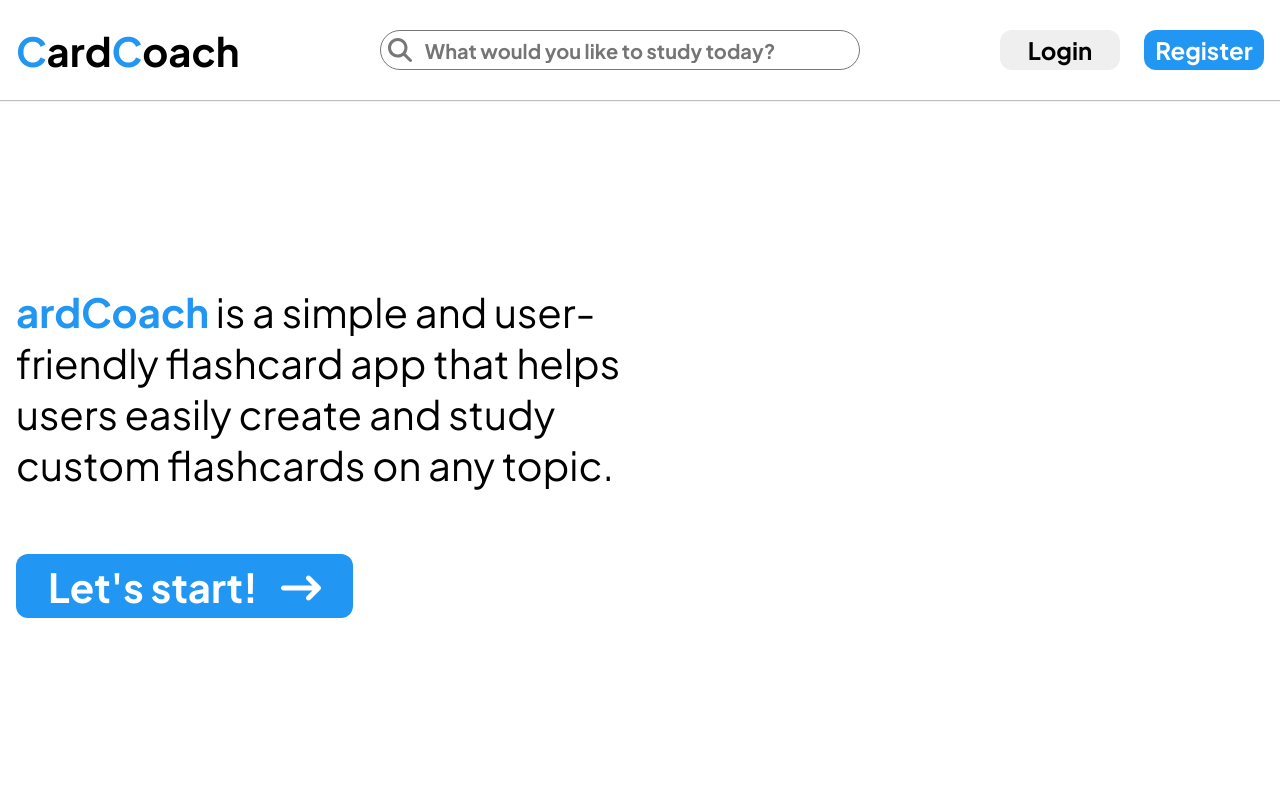
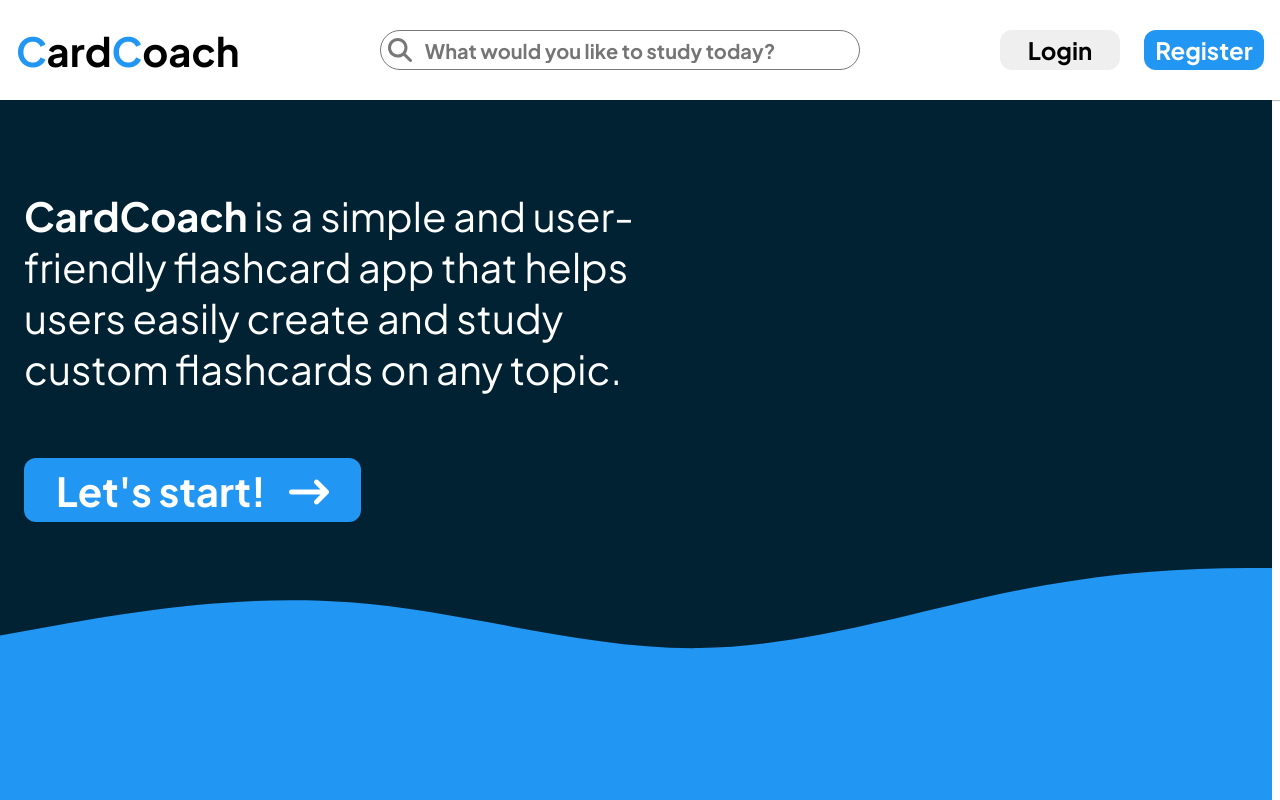
Before and after one commit to BBrownley/cardcoach-client, a React (Create React App) app: page / in a window 1280 px wide. Shown: the top 800 px of the page. Built offline with nearby package versions, Linux system fonts and the light colour scheme.

Commit message:
redesigned hero section of landing page

```diff
--- a/src/components/views/LandingPage/Hero.elements.js
+++ b/src/components/views/LandingPage/Hero.elements.js
@@ -1,10 +1,25 @@
 import styled from "styled-components";
 
+import { Wrapper } from "../../reusable/Wrapper.elements";
+
 export const Hero = styled.div`
-  color: black;
+  .hero-bkg {
+    position: absolute;
+    z-index: -1;
+    height: 100vh;
+    width: 100vw;
+    left: 0;
+    image {
+      height: calc(100vh - 100px);
+      width: 300vw;
+    }
+  }
+`;
+
+export const HeroWrapper = styled(Wrapper)`
+  color: white;
   font-size: 2.5rem;
   min-height: 100vh;
-  margin-top: -3rem; /* keep content towards center */
 
   display: flex;
   align-items: center;
@@ -46,6 +61,11 @@ export const Hero = styled.div`
       transform: translateY(0);
       opacity: 1;
     }
+  }
+
+  .hero-body,
+  .hero-image {
+    margin-top: -18rem;
   }
 
   .hero-body {
@@ -248,9 +268,4 @@ export const Hero = styled.div`
       }
     }
   }
-
-  /* shift body text up slightly to prevent overlap with card border from img */
-  @media (max-width: 550px) {
-    margin-top: -1rem;
-  }
 `;
--- a/src/components/views/LandingPage/LandingPage.jsx
+++ b/src/components/views/LandingPage/LandingPage.jsx
@@ -1,6 +1,6 @@
 import React, { useState, useEffect, useRef } from "react";
 
-import { Hero } from "./Hero.elements";
+import { Hero, HeroWrapper } from "./Hero.elements";
 import { Features } from "./Features.elements";
 import { Wrapper } from "../../reusable/Wrapper.elements";
 
@@ -15,6 +15,8 @@ import {
   faPeopleGroup,
   faLightbulb
 } from "@fortawesome/free-solid-svg-icons";
+
+import heroBkg from "../../../assets/svg/wave-haikei.svg";
 
 export default function LandingPage() {
   const featuresRef = useRef(null);
@@ -46,13 +48,17 @@ export default function LandingPage() {
 
   return (
     <div>
-      <Wrapper>
-        <Hero>
+      <Hero>
+        <HeroWrapper>
+          <svg className="hero-bkg">
+            <image href={heroBkg} preserveAspectRatio="none" />
+          </svg>
+
           <div className="hero-body-wrapper">
             <div className="hero-body">
-              <span className="clr-primary">ardCoach</span> is a simple and
-              user-friendly flashcard app that helps users easily create and
-              study custom flashcards on any topic.
+              <span>CardCoach</span> is a simple and user-friendly flashcard app
+              that helps users easily create and study custom flashcards on any
+              topic.
               <button className="btn btn-primary">
                 Let's start!{" "}
                 <FontAwesomeIcon
@@ -77,10 +83,10 @@ export default function LandingPage() {
               <FontAwesomeIcon icon={faGlobeAmericas} className="card-icon" />
             </div>
           </div>
-        </Hero>
-      </Wrapper>
+        </HeroWrapper>
+      </Hero>
 
-      <Wrapper>
+      <Wrapper className="m-top">
         <Features
           ref={featuresRef}
           className={`${featuresVisible ? "animate" : "hidden"}`}
```
Also changed, not shown: src/assets/svg/wave-haikei.svg (added).
